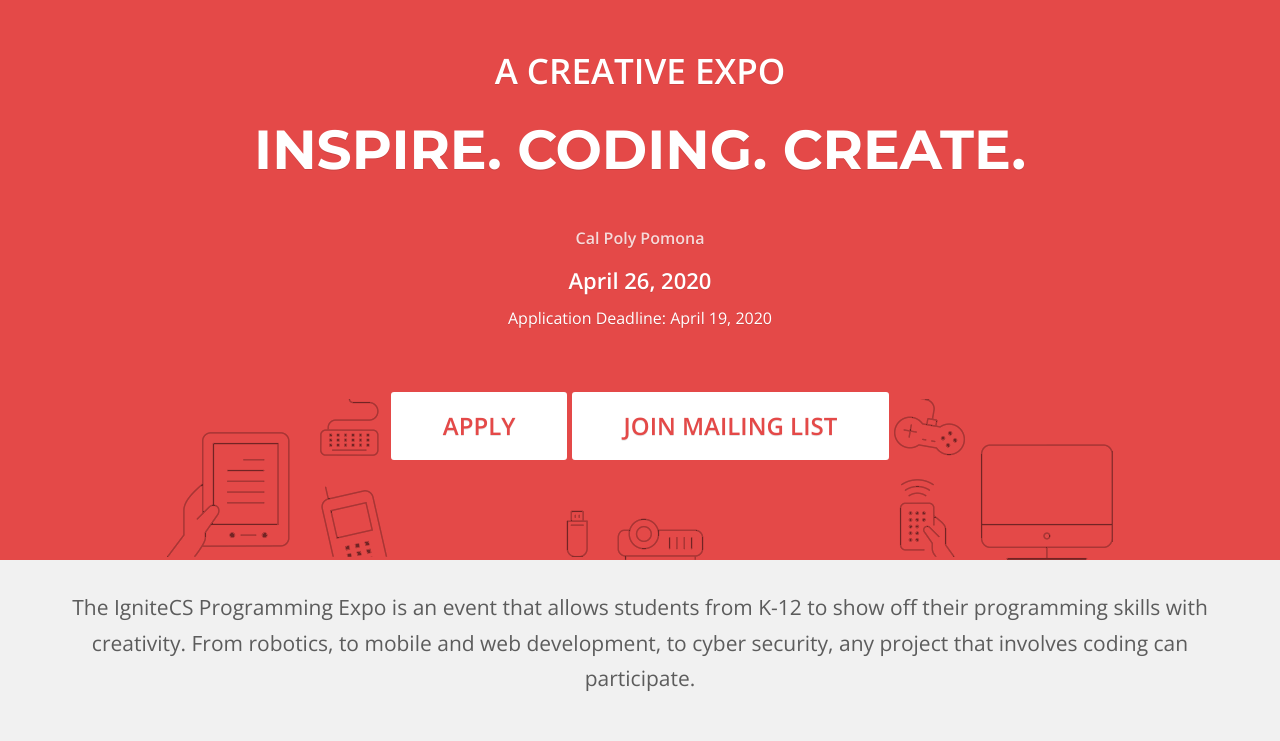
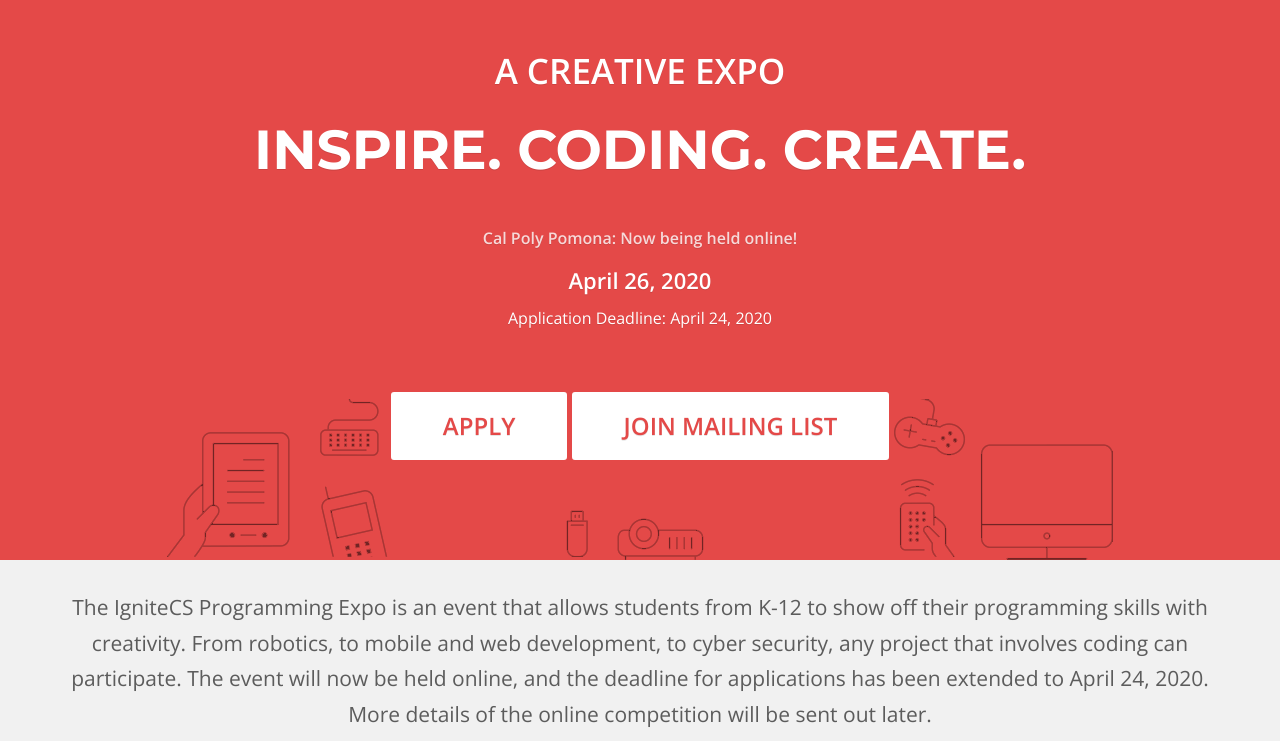
Before and after one commit to ignitecsexpo/ignitecsexpo.github.io, a plain HTML site: page index.html in a window 1280 px wide. Shown: the part 211-952 px from the top of the page. Drawn offline with nearby package versions, Linux system fonts and the light colour scheme; some packages are replaced by stand-ins of ours.

Commit message:
Reupload of changes about online competition

```diff
--- a/index.html
+++ b/index.html
@@ -116,9 +116,9 @@
         <h1 class="headline wow fadeInDown" data-wow-delay="0.1s">INSPIRE. CODING. CREATE. </h1>
 
         <div class="when_where wow fadeIn" data-wow-delay="0.4s">
-                <p class="event_where"><strong>Cal Poly Pomona</strong></p>
+            <p class="event_where"><strong>Cal Poly Pomona: Now being held online!</strong></p>
             <p class="event_when">April 26, 2020</p>
-                <p>Application Deadline: April 19, 2020</p>
+            <p>Application Deadline: April 24, 2020</p>
         </div>
         <div class="header_bottom-bg">
             <a class="btn btn-default btn-xl wow zoomIn" data-wow-delay="0.3s" href="https://cppapcsa.wufoo.com/forms/zdalh2y0c9s327/">APPLY</a>
@@ -136,7 +136,7 @@
 <section class="highlight">
 
     <div class="container">
-            <p class="lead text-center">The IgniteCS Programming Expo is an event that allows students from K-12 to show off their programming skills with creativity. From robotics, to mobile and web development, to cyber security, any project that involves coding can participate.</p>
+        <p class="lead text-center">The IgniteCS Programming Expo is an event that allows students from K-12 to show off their programming skills with creativity. From robotics, to mobile and web development, to cyber security, any project that involves coding can participate. The event will now be held online, and the deadline for applications has been extended to April 24, 2020. More details of the online competition will be sent out later.</p>
 
         <div class="countdown_wrap">
 
@@ -857,11 +857,7 @@
                     <div class="contact-box">
                         <img src="images/location-icon.png" alt="location icon" class="wow zoomIn">
                         <h5>ADDRESS</h5>
-                        <p>Cal Poly Pomona
-                            <br>3801 W Temple Ave,
-                            <br> Pomona, CA 91768
-                            <br>
-                            <br>Expo starts at: 10:00 AM</p>
+                        <p>This competition will now be held online due to COVID-19</p>
                     </div>
                 </div>
                 <div class="col-sm-6">
```
Lines whose indentation alone changed are shown as unchanged.
